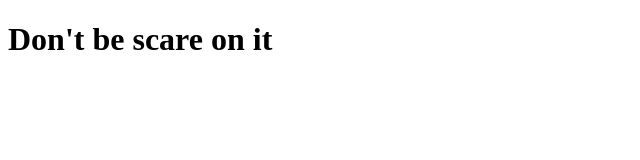
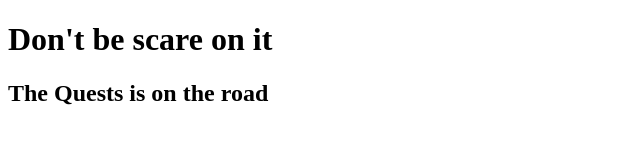
Before and after one commit to Rui-Pedror/helloworld, a plain HTML site: page index.html in a window 1280 px wide. Shown: the whole page, without its empty margins (0-640 px from the left). Drawn offline with Linux system fonts and the light colour scheme.

Commit message:
Add the h2 tags
I creat a new tag that's called tags h2

```diff
--- a/index.html
+++ b/index.html
@@ -11,6 +11,7 @@
 <html>
 <body>
     <h1>Don't be scare on it</h1>
+    <h2>The Quests is on the road</h2>
 
 
 </body>
```
